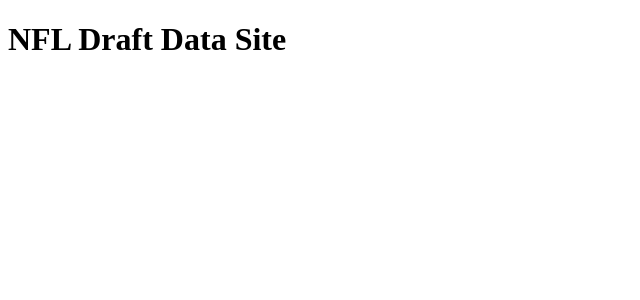
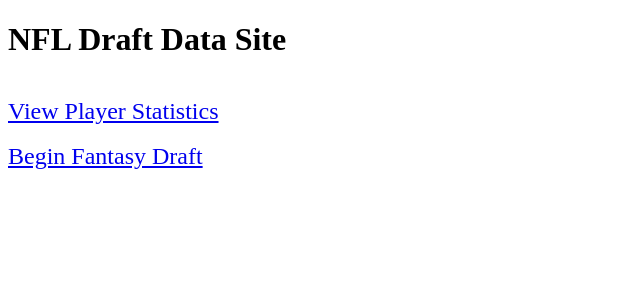
Before and after one commit to dmscul11/nfldraft, a Django app: page / in a window 1280 px wide. Shown: the top 300 px of the page, without its empty margins (0-640 px from the left). Run offline with Django 3.2, Linux system fonts and the light colour scheme.

Commit message:
moved file

```diff
--- a/nfldata/templates/nfldata/homepage.html
+++ b/nfldata/templates/nfldata/homepage.html
@@ -1,9 +1,31 @@
+
+{% load staticfiles %}
+{% load nvd3_tags %}
 
 <!DOCTYPE html>
 <html>
+
   <body>
+    <div class="header">
+    <div class="container" style="width:95%">
 
     <h1>NFL Draft Data Site</h1>
 
+    <br />
+
+    <div class="col-md-1 center-block text-center" style="font-size: x-large">
+      <a href="/nfldata/add-nfldata/" class="dark" style="cursor: pointer;">
+      <span class="glyphicon glyphicon-upload"></span>View Player Statistics</a>
+    </div>
+
+    <br />
+
+    <div class="col-md-1 center-block text-center" style="font-size: x-large">
+      <a href="/nfldata/begin-draft/" class="dark" style="cursor: pointer;">
+      <span class="glyphicon glyphicon-upload"></span>Begin Fantasy Draft</a>
+    </div>
+
+   </div>
+   </div>
   </body>
 </html>
```
